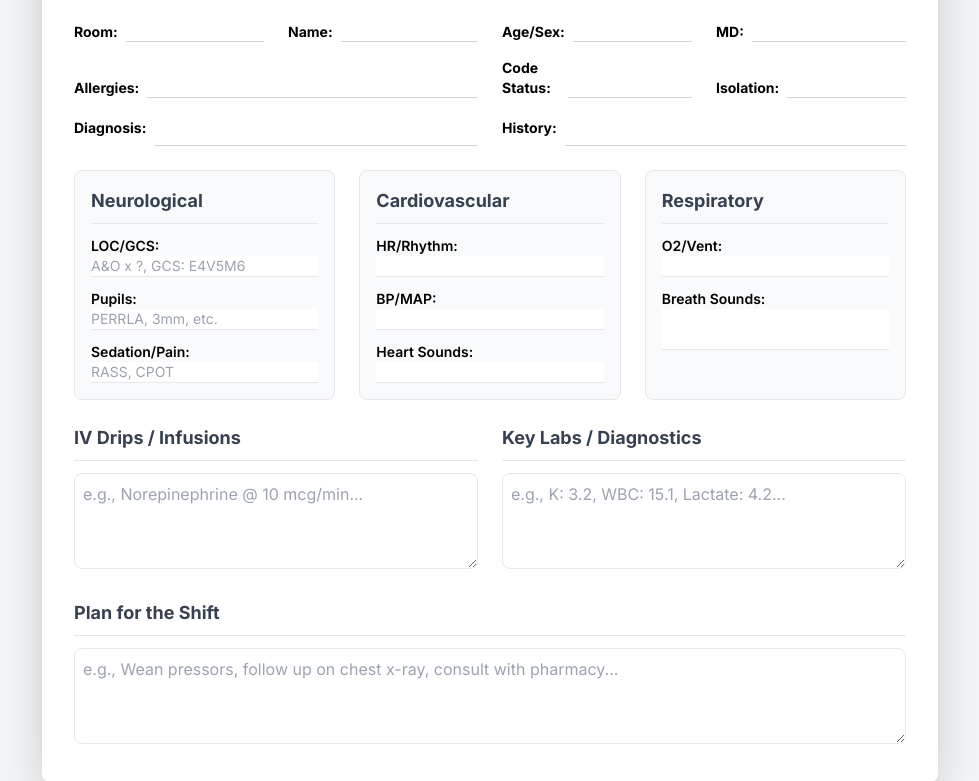
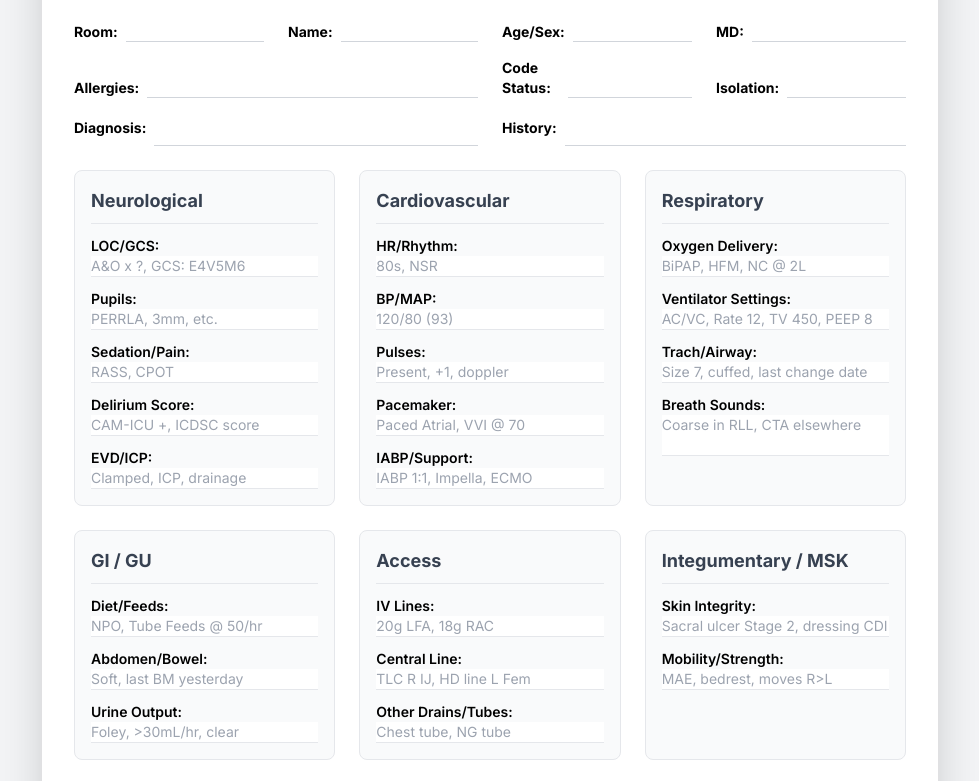
Before and after one commit to ICURobot/sbar-generator, a website: page index.html in a window 1280 px wide. Shown: the part 145-926 px from the top of the page, without its empty margins (150-1129 px from the left). Drawn offline with nearby package versions, Linux system fonts and the light colour scheme.

Commit message:
Update index.html

```diff
--- a/index.html
+++ b/index.html
@@ -1,12 +1,9 @@
-<!-- ======================================================================= -->
-<!-- FILE 1: index.html (This is your main frontend file)                   -->
-<!-- ======================================================================= -->
 <!DOCTYPE html>
 <html lang="en">
 <head>
     <meta charset="UTF-8">
     <meta name="viewport" content="width=device-width, initial-scale=1.0">
-    <title>ICU Head-to-Toe Assessment Sheet with ✨ AI SBAR Generator</title>
+    <title>Enhanced ICU SBAR Report Generator</title>
     <script src="https://cdn.tailwindcss.com"></script>
     <link href="https://fonts.googleapis.com/css2?family=Inter:wght@400;500;600;700&display=swap" rel="stylesheet">
     <style>
@@ -27,7 +24,7 @@
             <p class="text-sm font-semibold text-sky-700 mt-1">Fill out the patient details below and click generate!</p>
         </header>
 
-        <!-- Patient Information Section (and all other form fields) -->
+        <!-- Patient Information Section -->
         <section class="grid grid-cols-2 md:grid-cols-4 gap-x-6 gap-y-4 text-sm mb-6">
             <div class="flex items-end"><span class="font-bold mr-2">Room:</span><input id="room" class="w-full border-0 border-b border-gray-300 p-0 focus:ring-0"></div>
             <div class="flex items-end"><span class="font-bold mr-2">Name:</span><input id="name" class="w-full border-0 border-b border-gray-300 p-0 focus:ring-0"></div>
@@ -49,23 +46,55 @@
                      <div><span class="font-semibold">LOC/GCS:</span> <input id="loc" class="w-full border-0 border-b p-0" placeholder="A&O x ?, GCS: E4V5M6"></div>
                      <div><span class="font-semibold">Pupils:</span> <input id="pupils" class="w-full border-0 border-b p-0" placeholder="PERRLA, 3mm, etc."></div>
                      <div><span class="font-semibold">Sedation/Pain:</span> <input id="sedation-pain" class="w-full border-0 border-b p-0" placeholder="RASS, CPOT"></div>
+                     <div><span class="font-semibold">Delirium Score:</span> <input id="delirium-score" class="w-full border-0 border-b p-0" placeholder="CAM-ICU +, ICDSC score"></div>
+                     <div><span class="font-semibold">EVD/ICP:</span> <input id="evd" class="w-full border-0 border-b p-0" placeholder="Clamped, ICP, drainage"></div>
                 </div>
             </div>
             <!-- Cardiovascular -->
             <div class="bg-gray-50 p-4 rounded-lg border border-gray-200">
                 <h2 class="font-bold text-lg text-gray-700 mb-3 border-b pb-2">Cardiovascular</h2>
                  <div class="space-y-3 text-sm">
-                    <div><span class="font-semibold">HR/Rhythm:</span> <input id="hr-rhythm" class="w-full border-0 border-b p-0"></div>
-                    <div><span class="font-semibold">BP/MAP:</span> <input id="bp-map" class="w-full border-0 border-b p-0"></div>
-                    <div><span class="font-semibold">Heart Sounds:</span> <input id="heart-sounds" class="w-full border-0 border-b p-0"></div>
+                    <div><span class="font-semibold">HR/Rhythm:</span> <input id="hr-rhythm" class="w-full border-0 border-b p-0" placeholder="80s, NSR"></div>
+                    <div><span class="font-semibold">BP/MAP:</span> <input id="bp-map" class="w-full border-0 border-b p-0" placeholder="120/80 (93)"></div>
+                    <div><span class="font-semibold">Pulses:</span> <input id="pulses" class="w-full border-0 border-b p-0" placeholder="Present, +1, doppler"></div>
+                    <div><span class="font-semibold">Pacemaker:</span> <input id="pacemaker" class="w-full border-0 border-b p-0" placeholder="Paced Atrial, VVI @ 70"></div>
+                    <div><span class="font-semibold">IABP/Support:</span> <input id="iabp" class="w-full border-0 border-b p-0" placeholder="IABP 1:1, Impella, ECMO"></div>
                 </div>
             </div>
             <!-- Respiratory -->
             <div class="bg-gray-50 p-4 rounded-lg border border-gray-200">
                 <h2 class="font-bold text-lg text-gray-700 mb-3 border-b pb-2">Respiratory</h2>
                 <div class="space-y-3 text-sm">
-                    <div><span class="font-semibold">O2/Vent:</span> <input id="o2-delivery" class="w-full border-0 border-b p-0"></div>
-                    <div><span class="font-semibold">Breath Sounds:</span><textarea id="breath-sounds" class="w-full border-0 border-b resize-none p-0"></textarea></div>
+                    <div><span class="font-semibold">Oxygen Delivery:</span> <input id="o2-delivery" class="w-full border-0 border-b p-0" placeholder="BiPAP, HFM, NC @ 2L"></div>
+                    <div><span class="font-semibold">Ventilator Settings:</span><input id="vent-settings" class="w-full border-0 border-b p-0" placeholder="AC/VC, Rate 12, TV 450, PEEP 8"></div>
+                    <div><span class="font-semibold">Trach/Airway:</span><input id="trach-airway" class="w-full border-0 border-b p-0" placeholder="Size 7, cuffed, last change date"></div>
+                    <div><span class="font-semibold">Breath Sounds:</span><textarea id="breath-sounds" class="w-full border-0 border-b resize-none p-0" placeholder="Coarse in RLL, CTA elsewhere"></textarea></div>
+                </div>
+            </div>
+            <!-- GI/GU Section -->
+            <div class="bg-gray-50 p-4 rounded-lg border border-gray-200">
+                <h2 class="font-bold text-lg text-gray-700 mb-3 border-b pb-2">GI / GU</h2>
+                <div class="space-y-3 text-sm">
+                    <div><span class="font-semibold">Diet/Feeds:</span> <input id="diet" class="w-full border-0 border-b p-0" placeholder="NPO, Tube Feeds @ 50/hr"></div>
+                    <div><span class="font-semibold">Abdomen/Bowel:</span> <input id="abdomen" class="w-full border-0 border-b p-0" placeholder="Soft, last BM yesterday"></div>
+                    <div><span class="font-semibold">Urine Output:</span> <input id="urine-output" class="w-full border-0 border-b p-0" placeholder="Foley, >30mL/hr, clear"></div>
+                </div>
+            </div>
+            <!-- Access Section -->
+            <div class="bg-gray-50 p-4 rounded-lg border border-gray-200">
+                <h2 class="font-bold text-lg text-gray-700 mb-3 border-b pb-2">Access</h2>
+                 <div class="space-y-3 text-sm">
+                    <div><span class="font-semibold">IV Lines:</span> <input id="iv-lines" class="w-full border-0 border-b p-0" placeholder="20g LFA, 18g RAC"></div>
+                    <div><span class="font-semibold">Central Line:</span> <input id="central-line" class="w-full border-0 border-b p-0" placeholder="TLC R IJ, HD line L Fem"></div>
+                    <div><span class="font-semibold">Other Drains/Tubes:</span> <input id="drains-tubes" class="w-full border-0 border-b p-0" placeholder="Chest tube, NG tube"></div>
+                </div>
+            </div>
+             <!-- Integumentary/MSK Section -->
+            <div class="bg-gray-50 p-4 rounded-lg border border-gray-200">
+                <h2 class="font-bold text-lg text-gray-700 mb-3 border-b pb-2">Integumentary / MSK</h2>
+                 <div class="space-y-3 text-sm">
+                    <div><span class="font-semibold">Skin Integrity:</span> <input id="skin-integrity" class="w-full border-0 border-b p-0" placeholder="Sacral ulcer Stage 2, dressing CDI"></div>
+                    <div><span class="font-semibold">Mobility/Strength:</span> <input id="mobility-strength" class="w-full border-0 border-b p-0" placeholder="MAE, bedrest, moves R>L"></div>
                 </div>
             </div>
         </div>
@@ -73,18 +102,31 @@
         <!-- Key Information Textareas -->
         <section class="mt-6 grid grid-cols-1 md:grid-cols-2 gap-6">
             <div>
+                <h2 class="font-bold text-lg text-gray-700 mb-3 border-b pb-2">Key Labs / Diagnostics</h2>
+                <textarea id="labs-diagnostics" class="w-full h-24 border rounded-lg p-2" placeholder="e.g., K: 3.2, WBC: 15.1, Lactate: 4.2..."></textarea>
+            </div>
+            <div>
+                <h2 class="font-bold text-lg text-gray-700 mb-3 border-b pb-2">Family Communication</h2>
+                <textarea id="family-communication" class="w-full h-24 border rounded-lg p-2" placeholder="Spokesperson, last update, concerns..."></textarea>
+            </div>
+        </section>
+
+        <!-- UPDATED: Drips & Meds Section -->
+        <section class="mt-6 grid grid-cols-1 md:grid-cols-2 gap-6">
+             <div>
                 <h2 class="font-bold text-lg text-gray-700 mb-3 border-b pb-2">IV Drips / Infusions</h2>
                 <textarea id="drips" class="w-full h-24 border rounded-lg p-2" placeholder="e.g., Norepinephrine @ 10 mcg/min..."></textarea>
             </div>
             <div>
-                <h2 class="font-bold text-lg text-gray-700 mb-3 border-b pb-2">Key Labs / Diagnostics</h2>
-                <textarea id="labs-diagnostics" class="w-full h-24 border rounded-lg p-2" placeholder="e.g., K: 3.2, WBC: 15.1, Lactate: 4.2..."></textarea>
+                <h2 class="font-bold text-lg text-gray-700 mb-3 border-b pb-2">Scheduled Medications</h2>
+                <textarea id="medications" class="w-full h-24 border rounded-lg p-2" placeholder="e.g., Antibiotics, PRN pain meds..."></textarea>
             </div>
         </section>
 
+        <!-- UPDATED: Plan for Shift Section -->
         <section class="mt-6">
-            <h2 class="font-bold text-lg text-gray-700 mb-3 border-b pb-2">Plan for the Shift</h2>
-            <textarea id="plan" class="w-full h-24 border rounded-lg p-2" placeholder="e.g., Wean pressors, follow up on chest x-ray, consult with pharmacy..."></textarea>
+             <h2 class="font-bold text-lg text-gray-700 mb-3 border-b pb-2">Plan for the Shift</h2>
+             <textarea id="plan" class="w-full h-24 border rounded-lg p-2" placeholder="e.g., Wean pressors, follow up on chest x-ray, consult with pharmacy..."></textarea>
         </section>
     </div>
 
@@ -161,7 +203,7 @@
         reportContent.classList.add('hidden');
 
         try {
-            // This is the CRUCIAL change. We now call our own backend function.
+            // This calls your secure backend function on Netlify
             const response = await fetch('/.netlify/functions/generate-sbar', {
                 method: 'POST',
                 headers: { 'Content-Type': 'application/json' },
```
